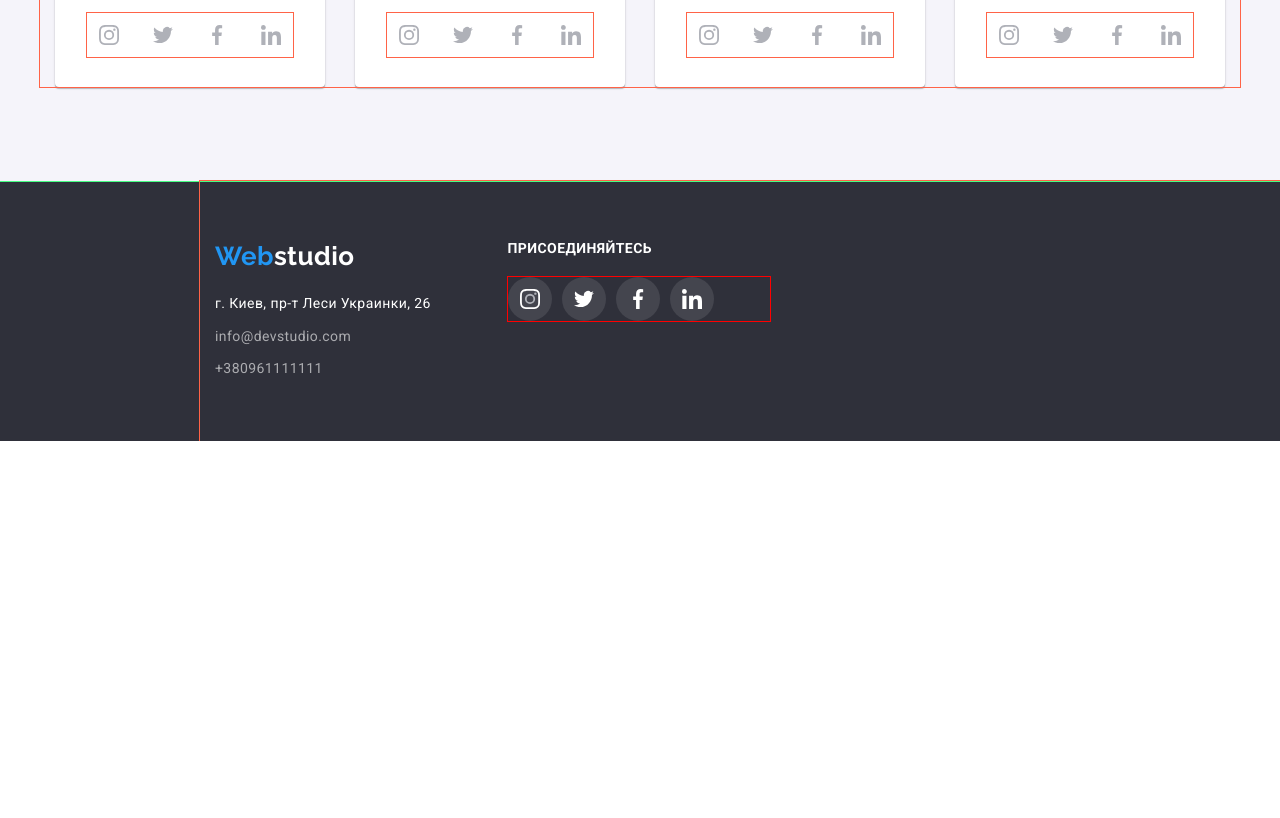
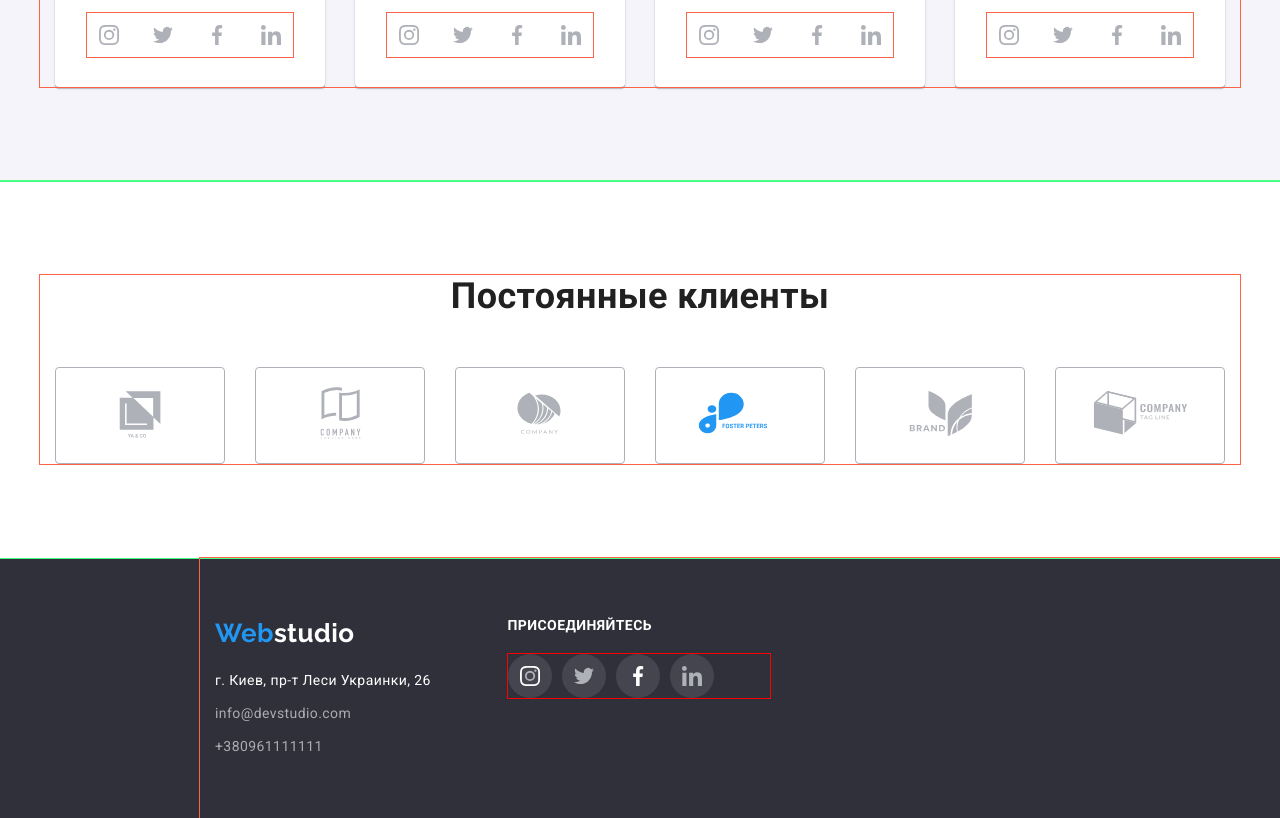
Before and after one commit to Gluschenkotoma/goit-markup-hw-04, a plain HTML site: page index.html in a window 1280 px wide. Shown: the part 2131-2949 px from the top of the page. Before the commit the page ends 2572 px from the top, so only its background shows below. Drawn offline with nearby package versions, Linux system fonts and the light colour scheme.

Commit message:
sectopn-title

```diff
--- a/css/style.css
+++ b/css/style.css
@@ -330,6 +330,37 @@ section.team {
 .network-icon {
   fill: currentColor;
 }
+/* regular-customers */
+.regular-customers {
+  display: flex;
+  flex-wrap: wrap;
+  margin-top: calc(-1 * var(--card-set-gap));
+  margin-left: calc(-1 * var(--card-set-gap));
+}
+.regular-customers .item-icon {
+  flex-basis: calc(100% / 6 - var(--card-set-gap));
+  width: calc(100% / 6 - var(--card-set-gap));
+  margin-top: var(--card-set-gap);
+  margin-left: var(--card-set-gap);
+  border: 1px solid var(--icon-color);
+  border-radius: 4px;
+}
+
+.regular-customers .item-icon:hover {
+  border-color: var(--accent-text-color);
+}
+.regular-customers .item-icon:hover .link {
+  color: var(--accent-text-color);
+}
+.regular-customers .link {
+  display: block;
+  padding: 16px 32px;
+  color: var(--icon-color);
+}
+.customer-icon {
+  fill: currentColor;
+}
+
 /* footer */
 .footer {
   width: 1600px;
--- a/index.html
+++ b/index.html
@@ -325,6 +325,56 @@
           </ul>
         </div>
       </section>
+      <!-- Постоянные клиенты -->
+      <section class="section">
+        <div class="conteiner">
+          <h2 class="section-title">Постоянные клиенты</h2>
+          <ul class="list regular-customers">
+            <li class="item-icon">
+              <a class="link" href="#">
+                <svg class="customer-icon" width="106px" height="60px">
+                  <use href="./img/symbol-defs.svg#icon-Logo-1"></use>
+                </svg>
+              </a>
+            </li>
+            <li class="item-icon">
+              <a class="link" href="#">
+                <svg class="customer-icon" width="106px" height="60px">
+                  <use href="./img/symbol-defs.svg#icon-Logo-2"></use>
+                </svg>
+              </a>
+            </li>
+            <li class="item-icon">
+              <a class="link" href="#">
+                <svg class="customer-icon" width="106px" height="60px">
+                  <use href="./img/symbol-defs.svg#icon-Logo-3"></use>
+                </svg>
+              </a>
+            </li>
+            <li class="item-icon">
+              <a class="link" href="#">
+                <svg class="customer-icon" width="106px" height="60px">
+                  <use href="./img/symbol-defs.svg#icon-Logo-4"></use>
+                </svg>
+              </a>
+            </li>
+            <li class="item-icon">
+              <a class="link" href="#">
+                <svg class="customer-icon" width="106px" height="60px">
+                  <use href="./img/symbol-defs.svg#icon-Logo-5"></use>
+                </svg>
+              </a>
+            </li>
+            <li class="item-icon">
+              <a class="link" href="#">
+                <svg class="customer-icon" width="106px" height="60px">
+                  <use href="./img/symbol-defs.svg#icon-Logo-6"></use>
+                </svg>
+              </a>
+            </li>
+          </ul>
+        </div>
+      </section>
     </main>
     <!-- Футер -->
     <footer class="footer">
```
Also changed, not shown: img/symbol-defs.svg.
